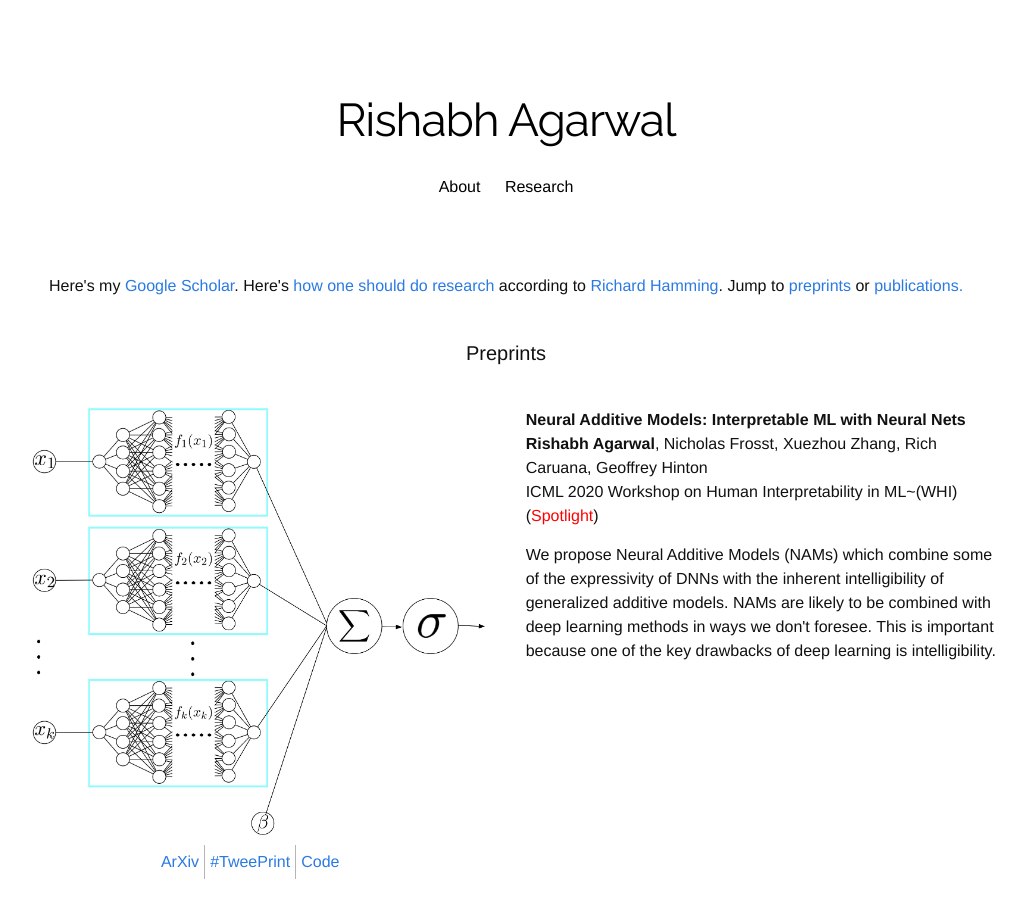
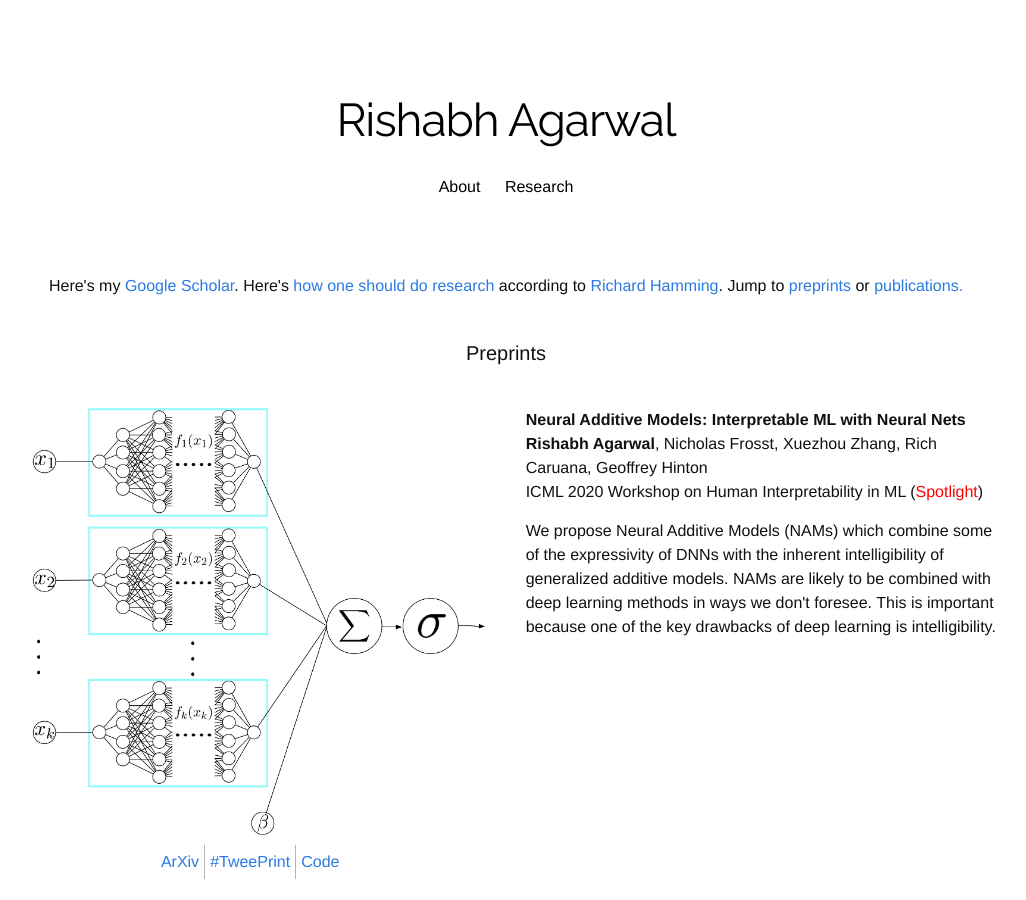
Before and after one commit to ConradErnst/conradernst.github.io, a Jekyll site: the page built from research.html, in a window 1280 px wide and 900 px high. Shown: the whole window, without its empty margins (134-1160 px from the left). Built offline with Jekyll 4.4.1, drawn with Linux system fonts in a browser that asks for light colours; nearby versions of some CDN libraries; some web fonts are replaced.

Commit message:
Update research.html

```diff
--- a/research.html
+++ b/research.html
@@ -24,7 +24,7 @@ title: "Research Overview"
 
       <b> Neural Additive Models: Interpretable ML with Neural Nets</b>
       <p> <b>Rishabh Agarwal</b>, Nicholas Frosst, Xuezhou Zhang, Rich Caruana, Geoffrey Hinton<br />
-      ICML 2020 Workshop on Human Interpretability in ML~(WHI) (<span style='color:red'>Spotlight</span>)</p>
+      ICML 2020 Workshop on Human Interpretability in ML (<span style='color:red'>Spotlight</span>)</p>
       </p>
     <p> We propose Neural Additive Models (NAMs) which combine some of the expressivity of DNNs with the inherent intelligibility
       of generalized additive models. NAMs are likely to be combined with deep learning methods in ways we don't foresee.
```
